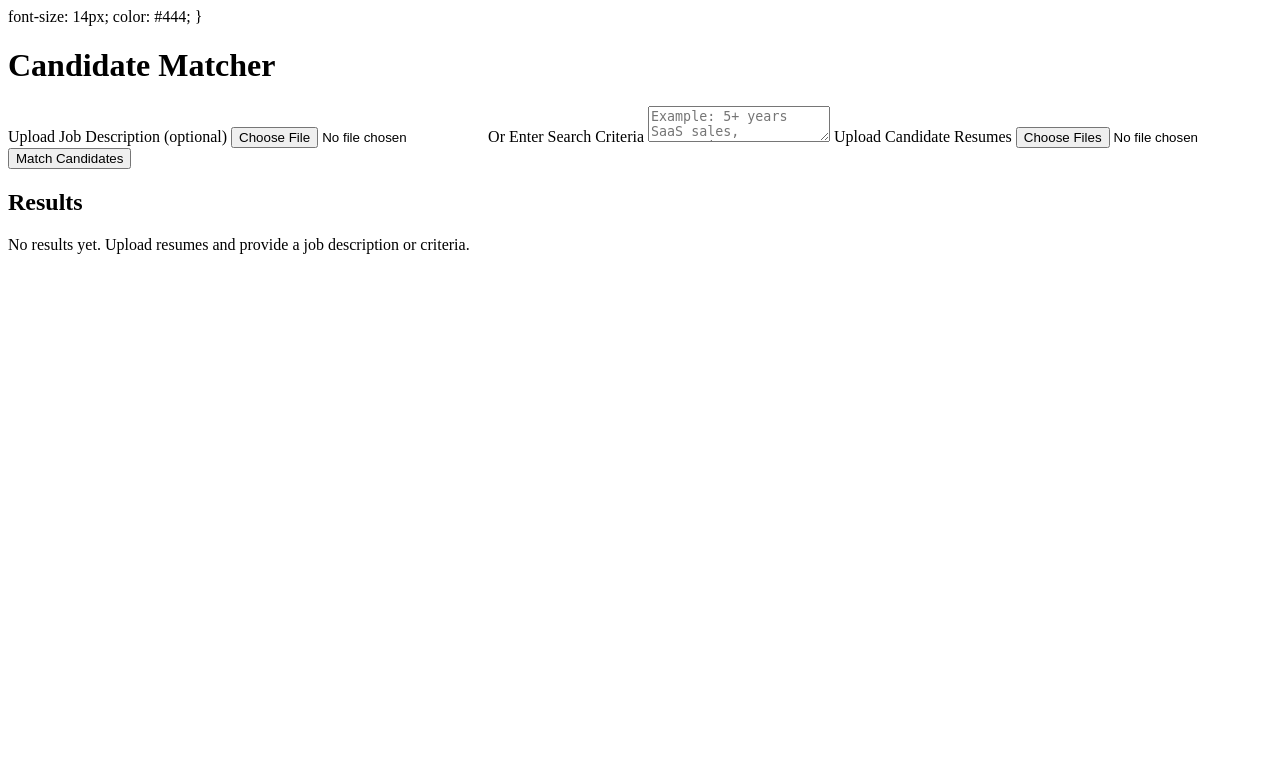
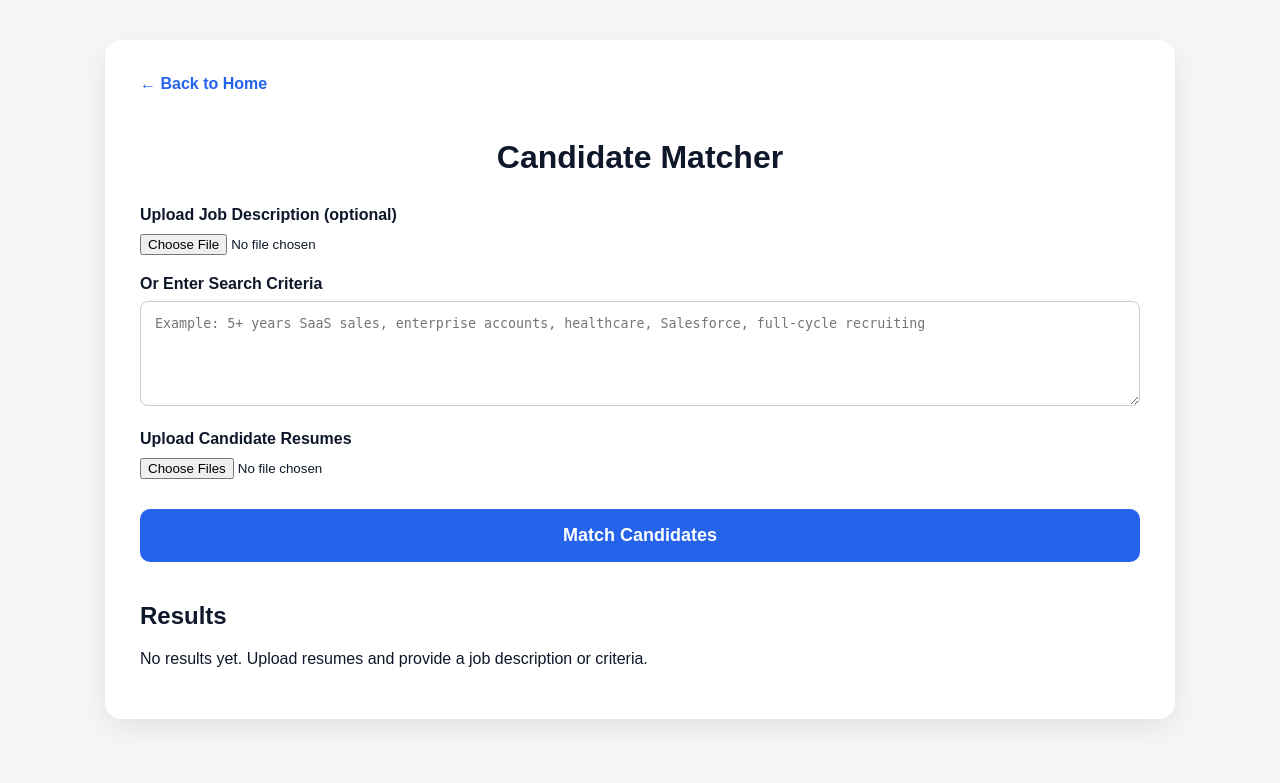
Before and after one commit to CooperCareerPartners/document-ranker, a Flask app: page /candidate-matcher in a window 1280 px wide. Shown: the top 783 px of the page. Run offline with Flask 3, Linux system fonts and the light colour scheme.

Commit message:
restore candidate matcher page

```diff
--- a/templates/index.html
+++ b/templates/index.html
@@ -1,55 +1,155 @@
+<!DOCTYPE html>
+<html>
+<head>
+    <title>Candidate Matcher | Cooper Career Partners</title>
+    <style>
+        body {
+            font-family: Arial, sans-serif;
+            background: #f4f6f8;
+            margin: 0;
+            padding: 40px;
+            color: #0f172a;
+        }
+
+        .container {
+            max-width: 1000px;
+            margin: auto;
+            background: white;
+            padding: 35px;
+            border-radius: 16px;
+            box-shadow: 0 10px 30px rgba(0,0,0,.08);
+        }
+
+        h1 {
+            text-align: center;
+            margin-bottom: 30px;
+        }
+
+        label {
+            display: block;
+            margin-top: 20px;
+            font-weight: bold;
+        }
+
+        input[type="text"],
+        textarea {
+            width: 100%;
+            padding: 14px;
+            margin-top: 8px;
+            border: 1px solid #ccc;
+            border-radius: 8px;
+            box-sizing: border-box;
+        }
+
+        input[type="file"] {
+            margin-top: 10px;
+        }
+
+        button {
+            width: 100%;
+            margin-top: 30px;
+            padding: 16px;
+            background: #2563eb;
+            color: white;
+            border: none;
+            border-radius: 10px;
+            font-size: 18px;
+            cursor: pointer;
+            font-weight: bold;
+        }
+
+        button:hover {
+            background: #1d4ed8;
+        }
+
+        .results {
+            margin-top: 40px;
+        }
+
+        .candidate {
+            background: #f8fafc;
+            border-left: 5px solid #2563eb;
+            padding: 20px;
+            margin-bottom: 18px;
+            border-radius: 8px;
+        }
+
+        .score {
+            font-size: 20px;
+            font-weight: bold;
+            color: #2563eb;
+        }
+
+        .matches {
+            margin-top: 10px;
             font-size: 14px;
             color: #444;
         }
+
+        .error {
+            background: #fee2e2;
+            color: #991b1b;
+            padding: 15px;
+            border-radius: 8px;
+            margin-top: 20px;
+        }
+
+        .back-link {
+            display: inline-block;
+            margin-bottom: 25px;
+            text-decoration: none;
+            color: #2563eb;
+            font-weight: bold;
+        }
     </style>
 </head>
-
 <body>
 
 <div class="container">
+
+    <a class="back-link" href="/">← Back to Home</a>
 
     <h1>Candidate Matcher</h1>
 
     <form method="POST" enctype="multipart/form-data">
 
         <label>Upload Job Description (optional)</label>
-        <input type="file" name="job_description" accept=".pdf,.docx">
+        <input type="file" name="job_description">
 
         <label>Or Enter Search Criteria</label>
-        <textarea name="criteria" placeholder="Example: 5+ years SaaS sales, enterprise accounts, healthcare, Salesforce, full-cycle recruiting"></textarea>
+        <textarea name="criteria" rows="5" placeholder="Example: 5+ years SaaS sales, enterprise accounts, healthcare, Salesforce, full-cycle recruiting"></textarea>
 
         <label>Upload Candidate Resumes</label>
-        <input type="file" name="resumes" accept=".pdf,.docx" multiple required>
+        <input type="file" name="resumes" multiple>
 
         <button type="submit">Match Candidates</button>
-
     </form>
 
     {% if error %}
-        <div class="error">{{ error }}</div>
+        <div class="error">
+            {{ error }}
+        </div>
     {% endif %}
 
+    <div class="results">
         <h2>Results</h2>
 
         {% if results %}
             {% for candidate in results %}
                 <div class="candidate">
-                <div><strong>{{ candidate.name }}</strong></div>
-                <div class="score">Match Score: {{ candidate.score }}</div>
+                    <h3>{{ candidate.name }}</h3>
 
-                {% if candidate.matches %}
+                    <div class="score">
+                        Match Score: {{ candidate.score }}
+                    </div>
+
                     <div class="matches">
-                        Matched terms:
+                        <strong>Matched Keywords:</strong>
                         {{ candidate.matches | join(", ") }}
                     </div>
-                {% endif %}
                 </div>
             {% endfor %}
         {% else %}
             <p>No results yet. Upload resumes and provide a job description or criteria.</p>
         {% endif %}
-
     </div>
-
-</body>
-</html>
```
Lines whose indentation alone changed are shown as unchanged.
